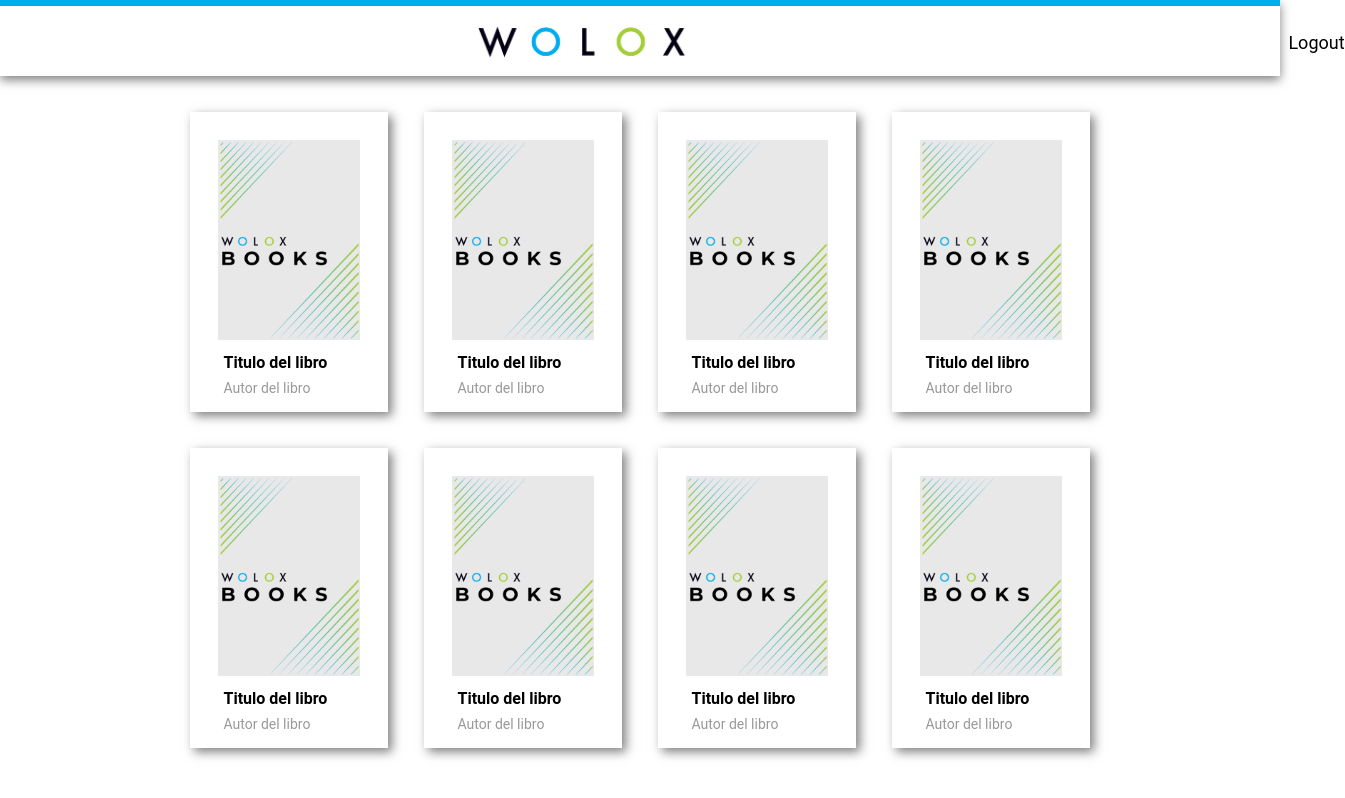
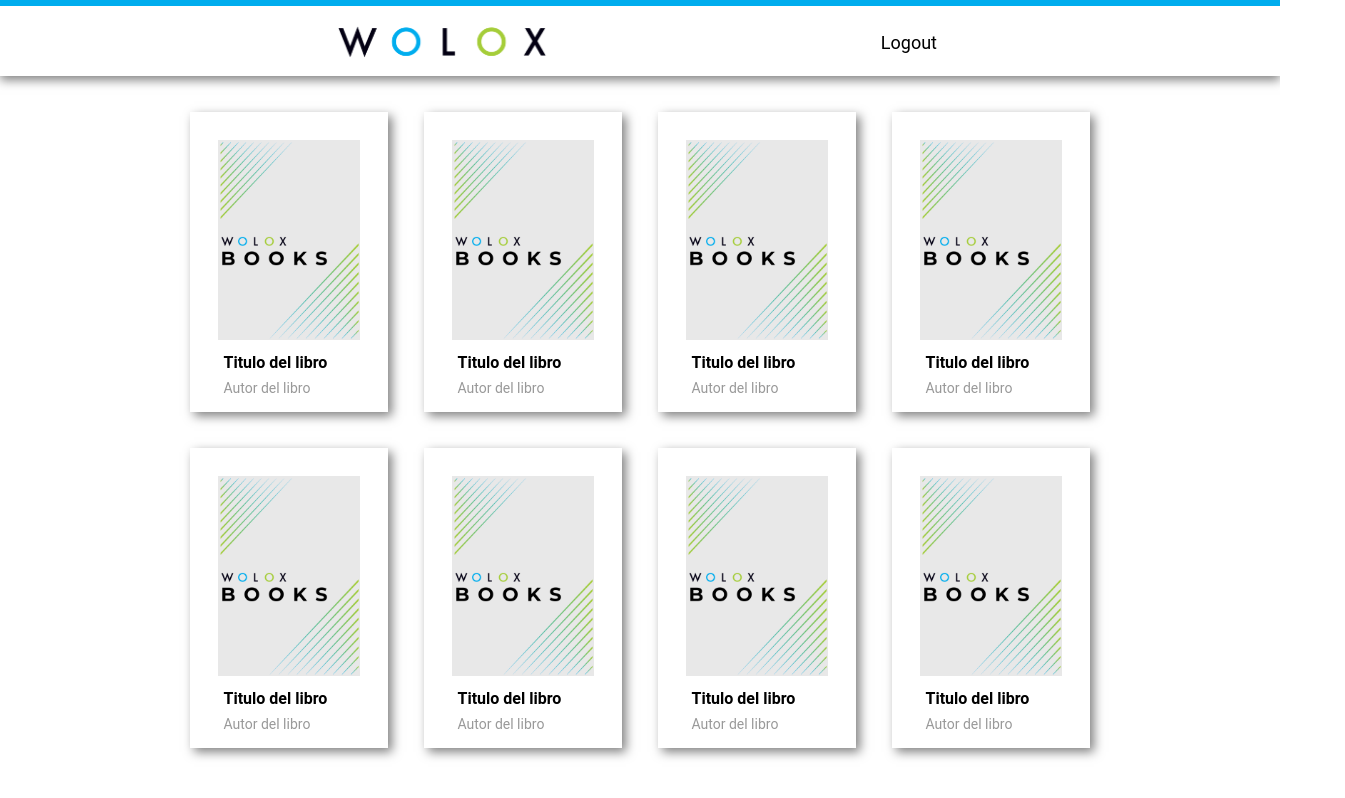
Before and after one commit to wolox-training/ie-angularjs, a plain HTML site: page books-list.html in a window 1280 px wide. Shown: the whole page, 1345 px wide, since content can reach past the window. Drawn offline with Linux system fonts and the light colour scheme.

Commit message:
PR fixes: all detail file corrections done

```diff
--- a/books-list.html
+++ b/books-list.html
@@ -7,10 +7,10 @@
   <link rel="stylesheet" type="text/css" href="styles/application.css" />
 </head>
 <body>
-  <div class="navbar">
+  <nav class="navbar">
     <img class="logo-wolox" src="styles/LogoWolox.png" alt="Logo Wolox" />
     <a class="logout" href="login.html" target="self">Logout</a>
-  </div>
+  </nav>
   <div class="main-containter">
     <div class="detail">
       <a href="book-cover.html">
--- a/styles/detail.scss
+++ b/styles/detail.scss
@@ -5,14 +5,13 @@
 .main-containter {
   display: flex;
   justify-content: center;
+  margin-top: 36px;;
 
 }
 
 .detail {
   display: grid;
   justify-content:space-around;
-  flex-direction: row;
-  flex-wrap: wrap;
   grid-template-columns: repeat(4,1fr);
   padding: 0 150px;
   grid-gap: 36px;
@@ -28,11 +27,11 @@
   flex-direction: row;
   flex-wrap: wrap;
   transition: transform;
+  &:hover{
+    transform: scale(1.04);
+  }
 }
 
-.book-container:hover {
-  transform: scale(1.04);
-}
 
 .book-title {
   height: 15px;
@@ -61,10 +60,10 @@
 
 .navbar {
   display: flex;
+  flex-direction: row;
+  justify-content: space-around;
   border-top: 6px solid $border-login;
-  width: 100%;
   box-shadow: 0 4px 10px 0 $shadow;
-  margin-bottom: 36px;
 }
 
 .logout {
@@ -73,11 +72,12 @@
   color: $equalizer-black;
   font-size: 18px;
   line-height: 21px;
-  padding: 26px 0 0 600px;
+  padding-top: 26px;
+  margin-right: 170px;
 }
 
 .logo-wolox {
   height: 70px;
   width: 212x;
-  margin-left: 476px;
+  margin-left: 170px;
 }
```
Also changed, not shown: styles/application.css, 1 other file.
